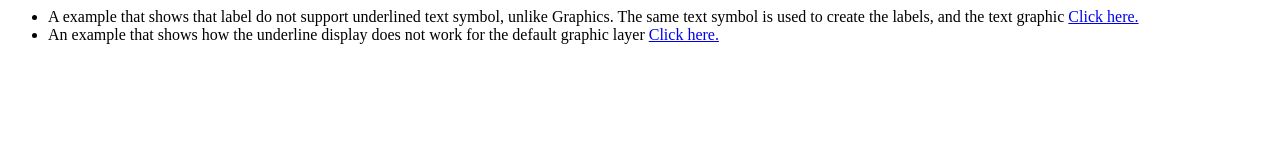
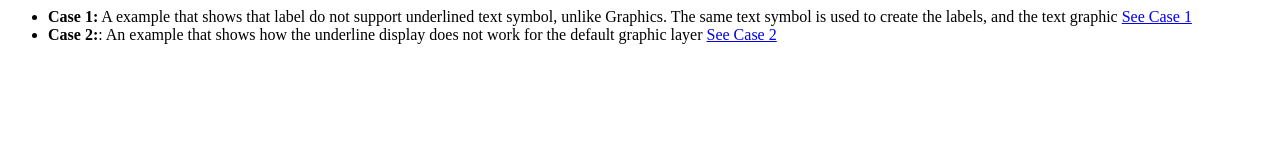
Before and after one commit to fabanc/esri-javascript-label-issues, a website: page index.html in a window 1280 px wide. Drawn offline with Linux system fonts and the light colour scheme.

Commit message:
Added image to read me.

```diff
--- a/index.html
+++ b/index.html
@@ -4,13 +4,13 @@
 <body>
         <ul>
             <li>
-                <div>A example that shows that label do not support underlined text symbol, unlike Graphics. The same text symbol is used to create the labels, and the text graphic
-                        <a href="labels-underline.html">Click here.</a>
+                <div><b>Case 1:</b> A example that shows that label do not support underlined text symbol, unlike Graphics. The same text symbol is used to create the labels, and the text graphic
+                        <a href="labels-underline.html">See Case 1</a>
                 </div>
             </li>
             <li>
-                <div>An example that shows how the underline display does not work for the default graphic layer
-                        <a href="labels-underline-default-graphics.html">Click here.</a>
+                <div><b>Case 2:</b>: An example that shows how the underline display does not work for the default graphic layer
+                        <a href="labels-underline-default-graphics.html">See Case 2</a>
                 </div>
             </li>
         </ul>
```
Also changed, not shown: ReadMe.md, screenshots/default-graphic-layer-no-underline.png (added), screenshots/labels-not-underlined.png (added).
